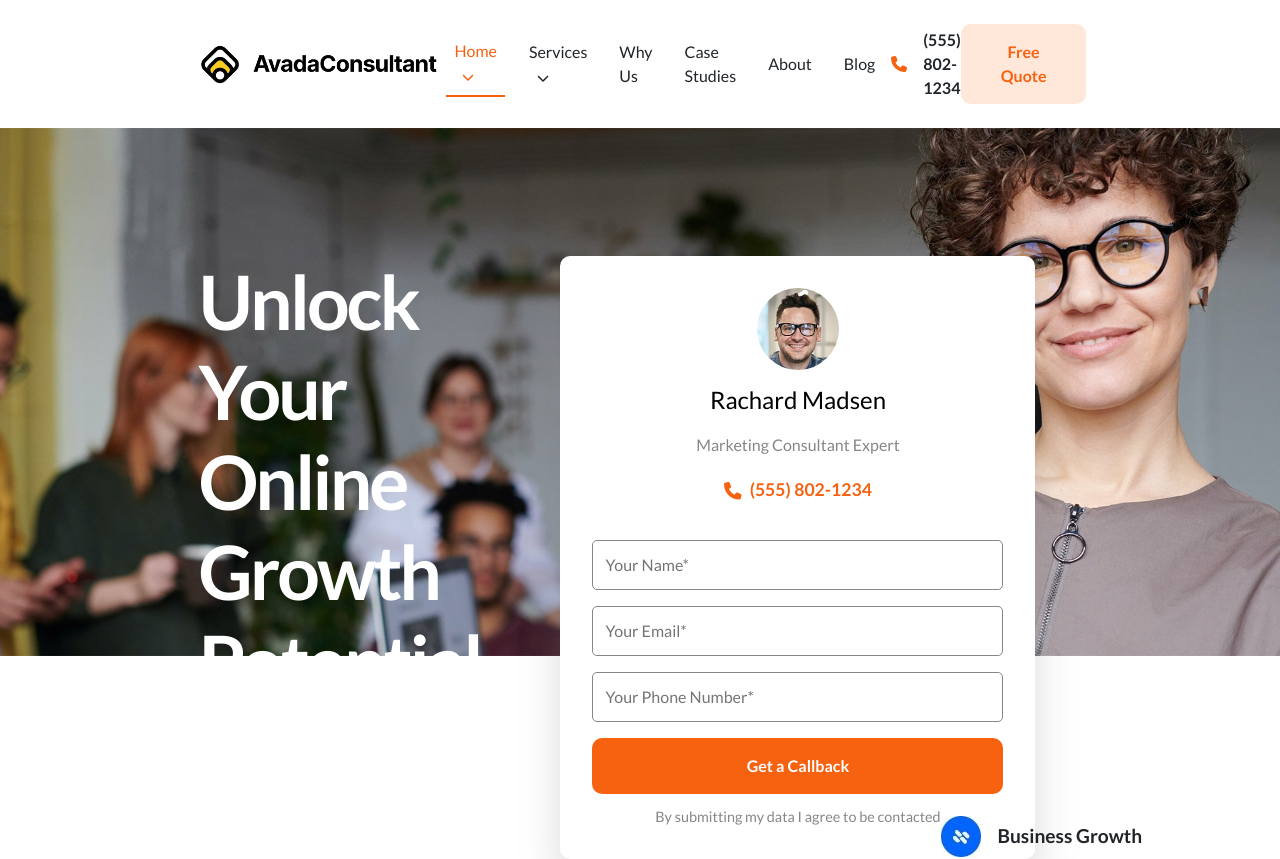
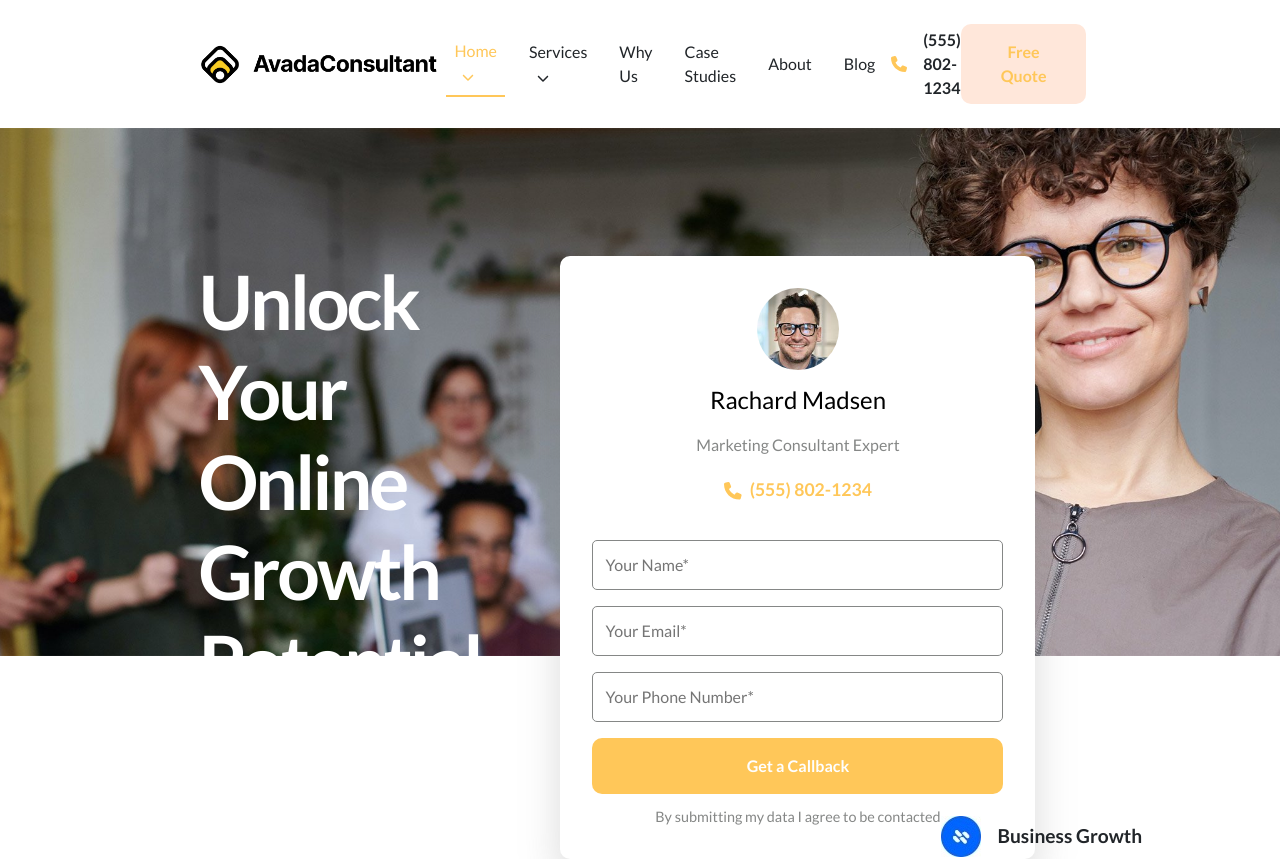
Before and after one commit to AngeloTripodi/proj-html-vuejs, a Vue app: page / in a window 1280 px wide. Shown: the top 859 px of the page. Built offline with nearby package versions, Linux system fonts and the light colour scheme.

Commit message:
Add new color palette for main-orange _variables

```diff
--- a/src/styles/partials/_variables.scss
+++ b/src/styles/partials/_variables.scss
@@ -1,4 +1,4 @@
-$main-orange : #f76210;
+$main-orange : #FFC759;
 $lite-orange : #ffe7da;
 $main-white : #fefefe;
 $title-black : #010101;
```
